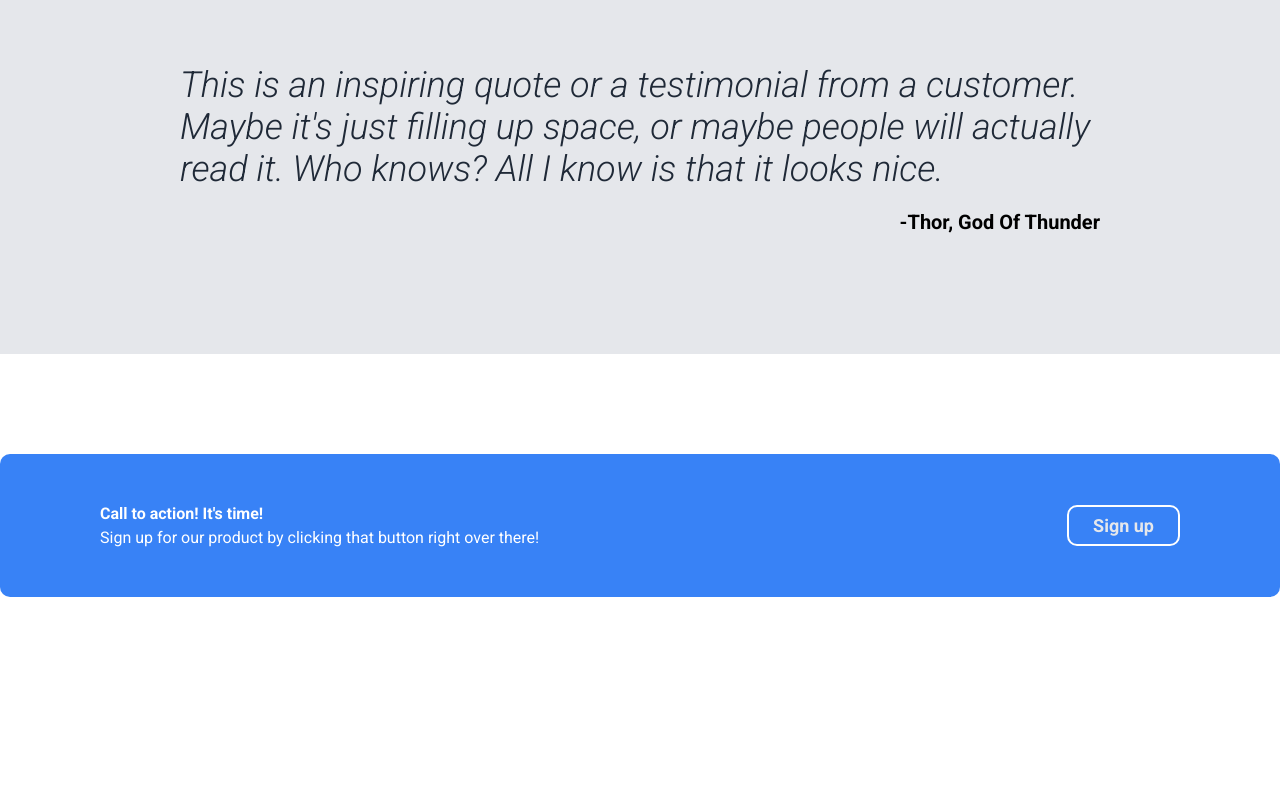
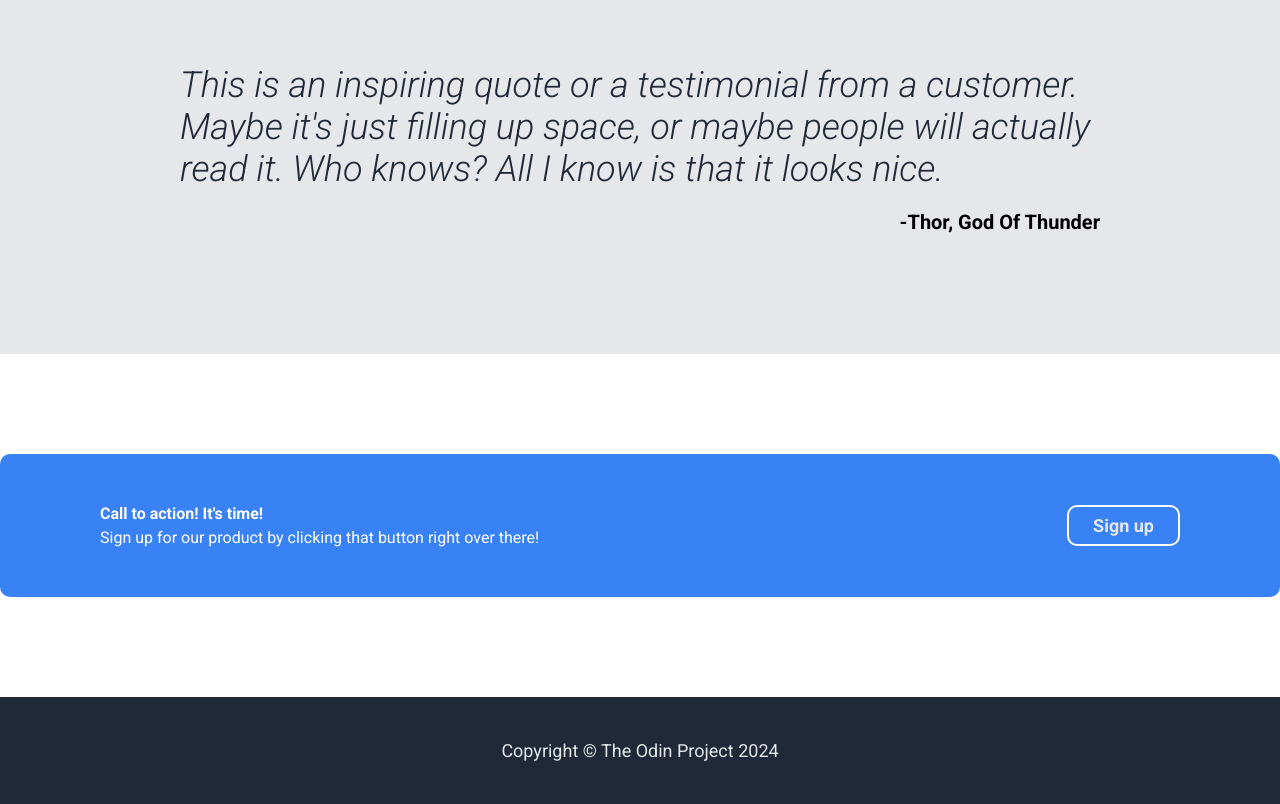
Before and after one commit to sandic-u/TOP-Landin-Page, a plain HTML site: page index.html in a window 1280 px wide. Shown: the part 1067-1871 px from the top of the page. Before the commit the page ends 1764 px from the top, so only its background shows below. Drawn offline with Linux system fonts and the light colour scheme.

Commit message:
Project done

```diff
--- a/index.html
+++ b/index.html
@@ -69,5 +69,8 @@
             <button class="bdiv-cta">Sign up</button>
         </div>
     </section>
+    <footer>
+        <p>Copyright &copy The Odin Project 2024</p>
+    </footer>
 </body>
 </html>
--- a/style.css
+++ b/style.css
@@ -217,3 +217,12 @@ h1{
 {
     margin: 0;
 }
+
+footer{
+    background-color: #1f2937;
+    padding-top: 25px;
+    padding-bottom: 25px;
+    font-size: 18px;
+    color: #e5e7eb;
+    text-align: center;
+}
```
